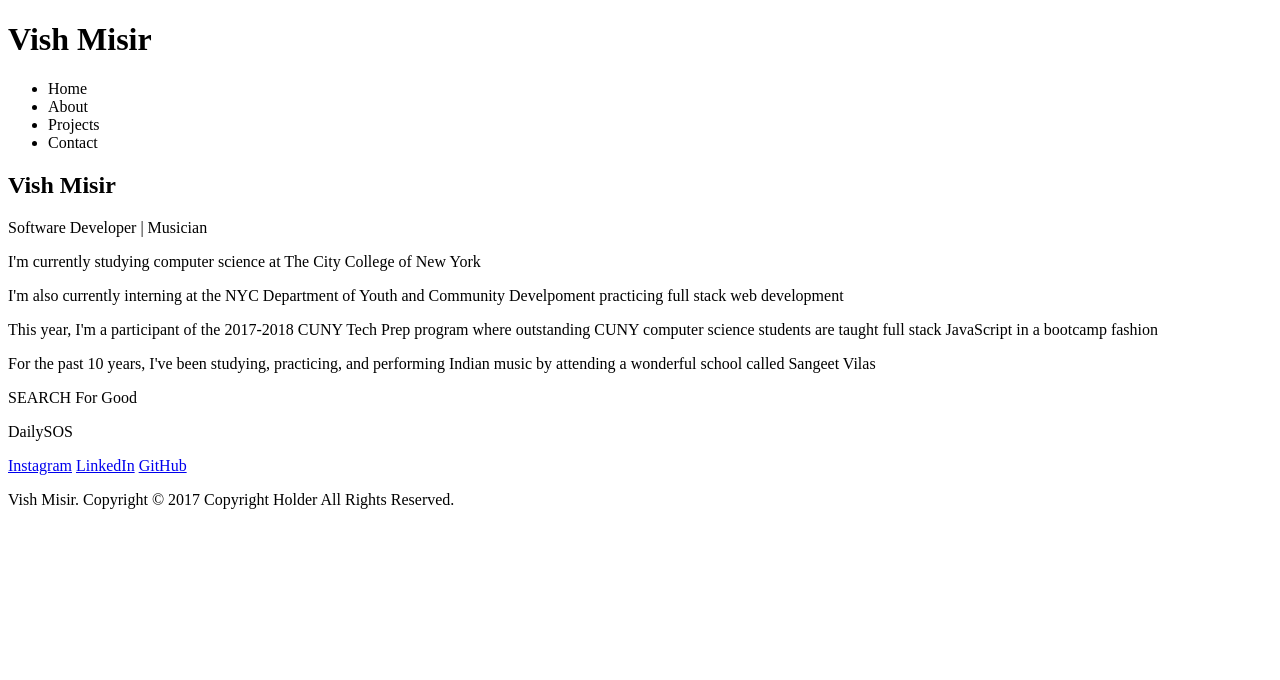
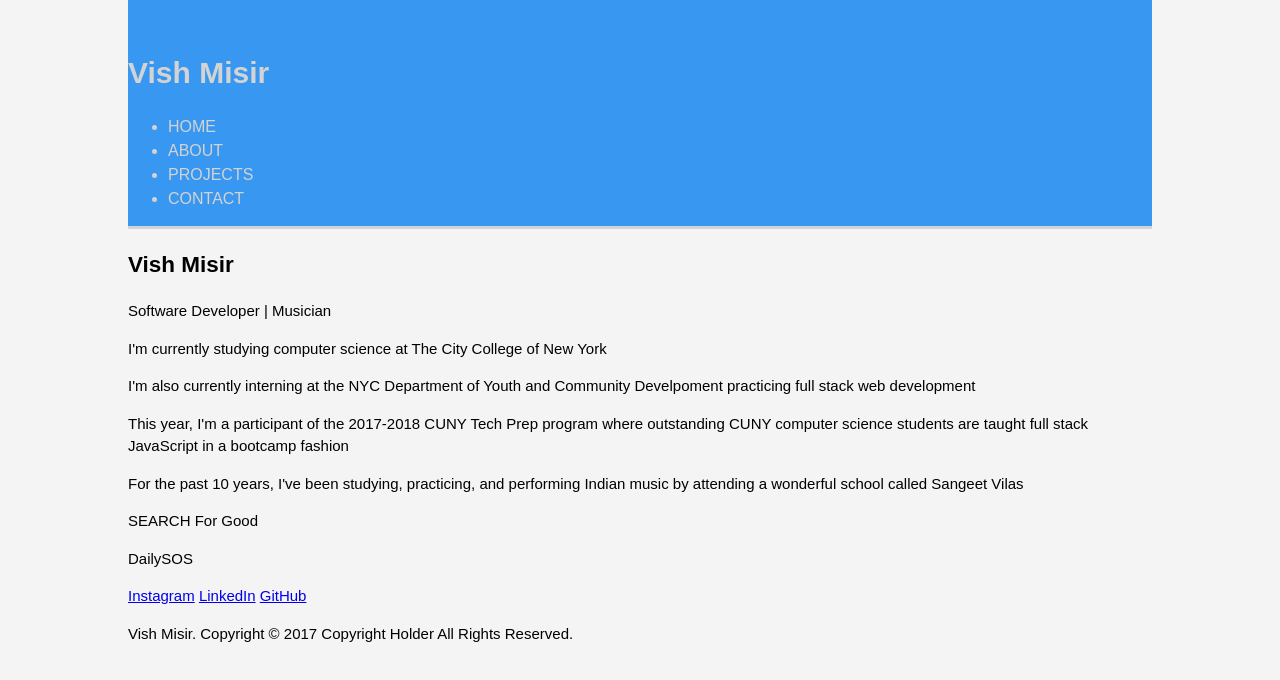
Before and after one commit to vishivish01/vishivish01.github.io, a plain HTML site: page index.html in a window 1280 px wide. Drawn offline with Linux system fonts and the light colour scheme.

Commit message:
Style header

```diff
--- /dev/null
+++ b/css/style.css
@@ -0,0 +1,32 @@
+/* Reset/Normalize */
+body {
+  font-size: 15px;
+  font-family: "Arial", "Helvetica", sans-serif;
+  line-height: 1.5;
+  margin: 0;
+  padding: 0;
+  background-color: #f4f4f4;
+}
+
+/* Global */
+.container {
+  width: 80%;
+  margin: 0 auto;
+  overflow: hidden;
+}
+
+/* Header */
+header {
+  background-color: #3897f0;
+  color: lightgrey;
+  padding-top: 30px;
+  min-height: 70px;
+  border-bottom: 3px solid lightgrey;
+}
+
+header a {
+  color: lightgrey;
+  text-decoration: none;
+  text-transform: uppercase;
+  font-size: 16px;
+}
--- a/index.html
+++ b/index.html
@@ -2,19 +2,20 @@
 <html>
   <head>
     <meta charset="utf-8">
+    <link rel="stylesheet" href="./css/style.css">
     <title>Vish Misir | Software Developer</title>
   </head>
   <body>
-
+    <div class="container">
       <header>
         <div id="branding">
           <h1>Vish Misir</h1>
           <nav>
             <ul>
-            <li>Home</li>
-            <li>About</li>
-            <li>Projects</li>
-            <li>Contact</li>
+              <li><a href="#branding">Home</a></li>
+              <li><a href="#about">About</a></li>
+              <li><a href="#projects">Projects</a></li>
+              <li><a href="#social">Contact</a></li>
             </ul>
           </nav>
         </div>
@@ -54,6 +55,6 @@
       <footer>
         <p>Vish Misir. Copyright &copy; 2017 Copyright Holder All Rights Reserved.</p>
       </footer>
-
+    </div>
   </body>
 </html>
```
Lines whose indentation alone changed are shown as unchanged.
